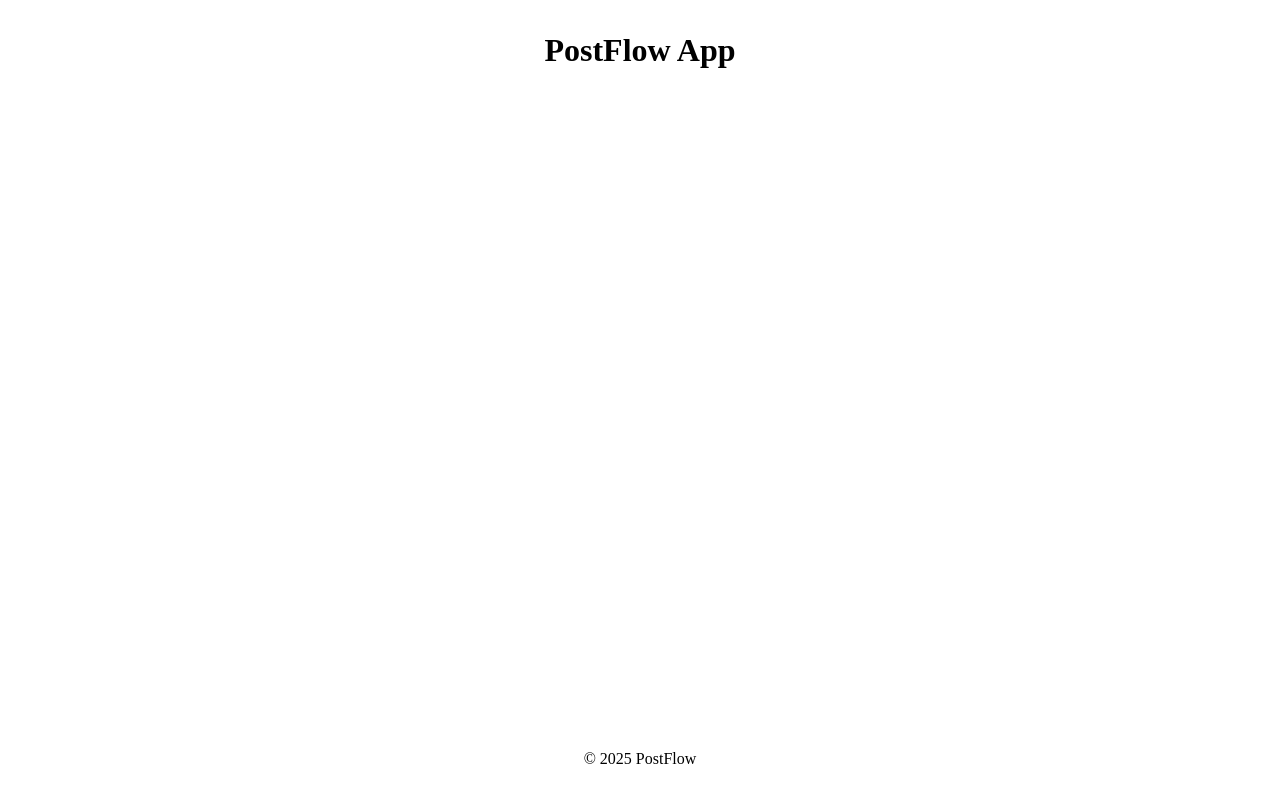
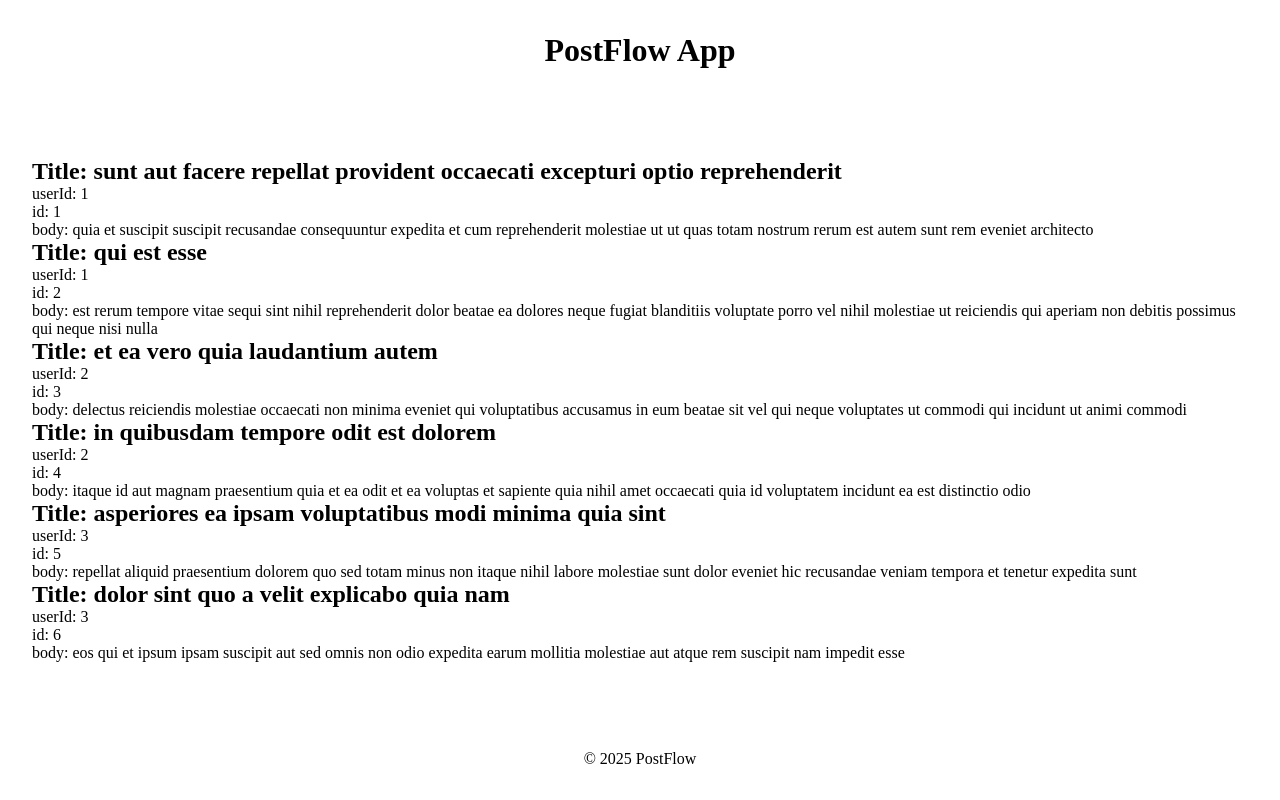
Before and after one commit to SterbenKiubi/PostFlow, a React (Vite) app in the folder my-app/: page / in a window 1280 px wide. Built offline with nearby package versions, Linux system fonts and the light colour scheme.

Commit message:
feat: displayed a list of placeholder posts

```diff
--- /dev/null
+++ b/my-app/src/entities/post/ui/PostCard.tsx
@@ -0,0 +1,21 @@
+export interface Post {
+    userId: number,
+    id: number,
+    title: string,
+    body: string
+};
+
+interface PostCardProps {
+    post: Post
+};
+
+export const PostCard = ( { post }: PostCardProps ) => {
+    return (
+        <div className="post-card">
+            <h2>Title: {post.title}</h2>
+            <p>userId: {post.userId}</p>
+            <p>id: {post.id}</p>
+            <p>body: {post.body}</p>
+        </div>
+    )
+};
--- a/my-app/src/shared/layouts/MainLayout.tsx
+++ b/my-app/src/shared/layouts/MainLayout.tsx
@@ -1,10 +1,12 @@
 import { Header } from "../../widgets/LayoutHeader/Header";
+import { PostList } from "../../widgets/PostList/PostList";
 import { Footer } from "../../widgets/LayoutFooter/Footer";
 
 export const MainLayout = () => {
     return (
         <>
             <Header />
+            <PostList />
             <Footer />
         </>
     )
--- /dev/null
+++ b/my-app/src/shared/mocks/posts.ts
@@ -0,0 +1,40 @@
+import type { Post } from "../../entities/post/ui/PostCard";
+
+export const mockPosts: Post[] = [
+    {
+        userId: 1,
+        id: 1,
+        title: 'sunt aut facere repellat provident occaecati excepturi optio reprehenderit',
+        body: 'quia et suscipit\nsuscipit recusandae consequuntur expedita et cum\nreprehenderit molestiae ut ut quas totam\nnostrum rerum est autem sunt rem eveniet architecto'
+    },
+    {
+        userId: 1,
+        id: 2,
+        title: 'qui est esse',
+        body: 'est rerum tempore vitae\nsequi sint nihil reprehenderit dolor beatae ea dolores neque\nfugiat blanditiis voluptate porro vel nihil molestiae ut reiciendis\nqui aperiam non debitis possimus qui neque nisi nulla'
+    },
+    {
+        userId: 2,
+        id: 3,
+        title: 'et ea vero quia laudantium autem',
+        body: 'delectus reiciendis molestiae occaecati non minima eveniet qui voluptatibus\naccusamus in eum beatae sit\nvel qui neque voluptates ut commodi qui incidunt\nut animi commodi'
+    },
+    {
+        userId: 2,
+        id: 4,
+        title: 'in quibusdam tempore odit est dolorem',
+        body: 'itaque id aut magnam\npraesentium quia et ea odit et ea voluptas et\nsapiente quia nihil amet occaecati quia id voluptatem\nincidunt ea est distinctio odio'
+    },
+    {
+        userId: 3,
+        id: 5,
+        title: 'asperiores ea ipsam voluptatibus modi minima quia sint',
+        body: 'repellat aliquid praesentium dolorem quo\nsed totam minus non itaque\nnihil labore molestiae sunt dolor eveniet hic recusandae veniam\ntempora et tenetur expedita sunt'
+    },
+    {
+        userId: 3,
+        id: 6,
+        title: 'dolor sint quo a velit explicabo quia nam',
+        body: 'eos qui et ipsum ipsam suscipit aut\nsed omnis non odio\nexpedita earum mollitia molestiae aut atque rem suscipit\nnam impedit esse'
+    },
+];
--- /dev/null
+++ b/my-app/src/widgets/PostList/PostList.tsx
@@ -0,0 +1,13 @@
+import { mockPosts } from "../../shared/mocks/posts";
+import type { Post } from "../../entities/post/ui/PostCard";
+import { PostCard } from "../../entities/post/ui/PostCard";
+
+export const PostList = () => {
+    return (
+        <div className="post-list">
+            {mockPosts.map((post: Post) => {
+                return <PostCard key={post.id} post={post} />
+            })}
+        </div>
+    )
+};
```
